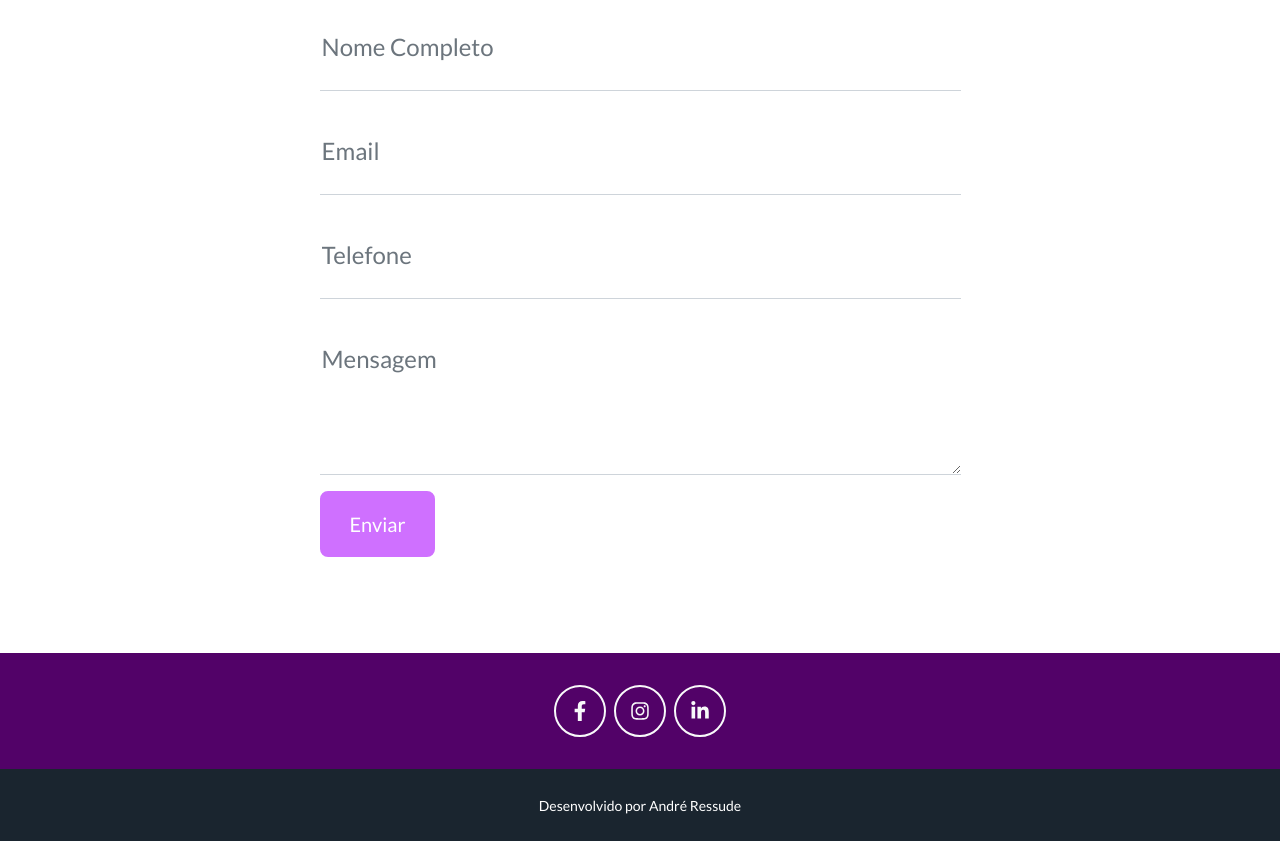
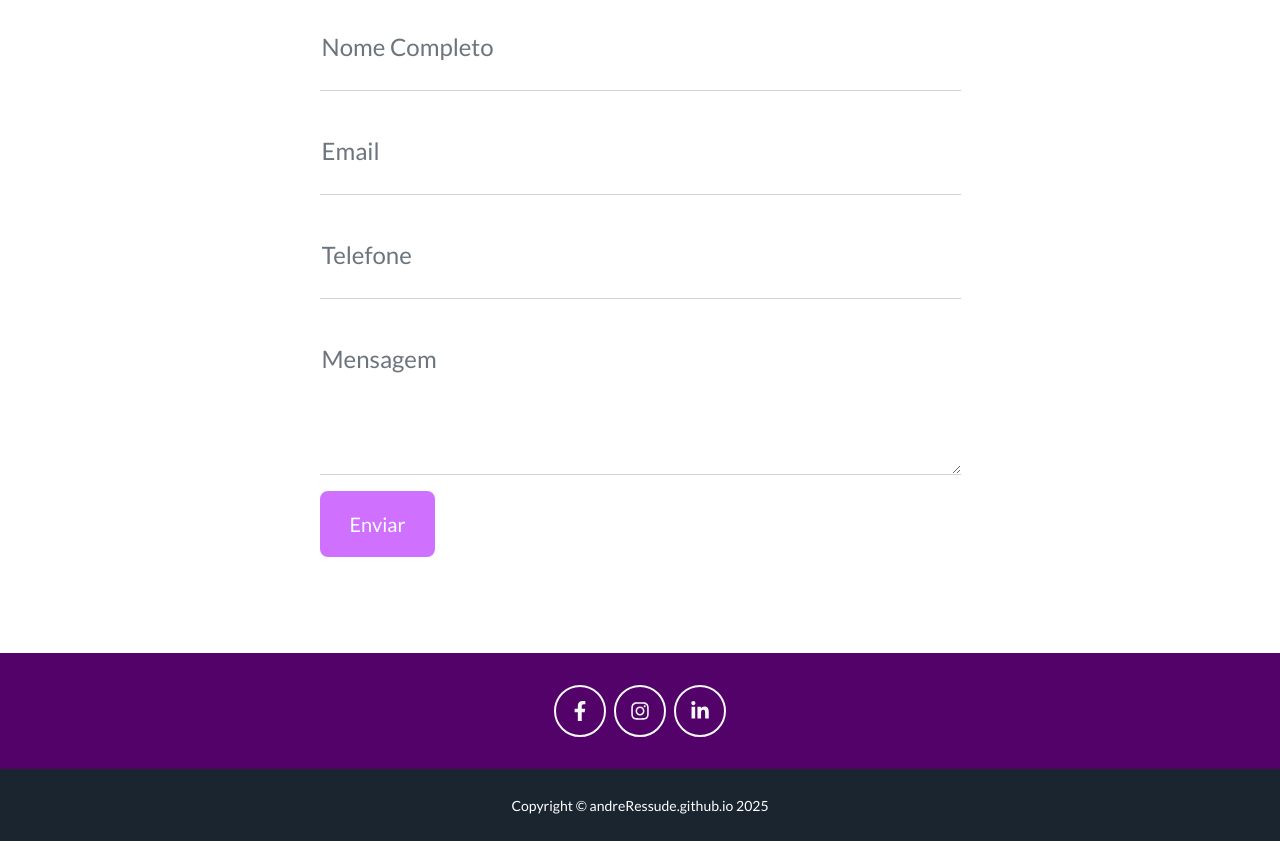
Before and after one commit to andreRessude/andreRessude.github.io, a plain HTML site: page index.html in a window 1280 px wide. Shown: the part 2352-3193 px from the top of the page. Drawn offline with nearby package versions, Linux system fonts and the light colour scheme.

Commit message:
copyright edit

```diff
--- a/index.html
+++ b/index.html
@@ -230,7 +230,7 @@
 
         <!-- Copyright Section-->
         <div class="copyright py-4 text-center text-white">
-            <div class="container"><small>Desenvolvido por André Ressude</small></div>
+            <div class="container"><small>Copyright &copy; andreRessude.github.io 2025</small></div>
         </div>
 
 
```
